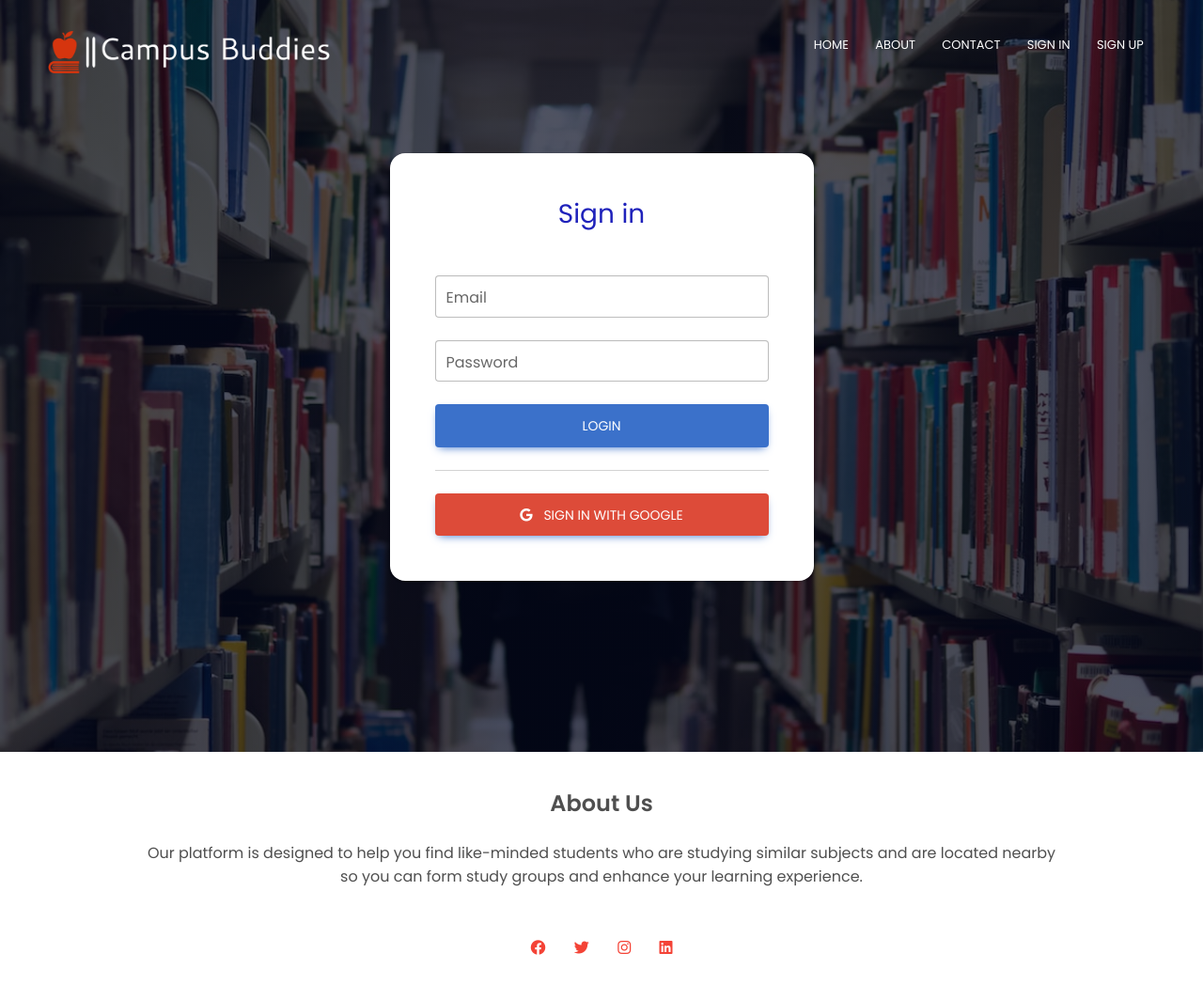
After one commit to captcrunchjr/StudyBuddy, a Flask app: page /signin in a window 1280 px wide. The commit adds this page. Shown: the whole page at 94% size. Run offline with Flask 3, Linux system fonts and the light colour scheme; some libraries are stand-ins or nearby versions.

Commit message:
OAuth, manual, and redirection fully implemented.

```diff
--- a/website/__init__.py
+++ b/website/__init__.py
@@ -14,7 +14,7 @@
 
     #database connection info
     username = 'root'
-    password = 'password'
+    password = 'admin'
     hostname = 'localhost'
     port = '3306'
     app.config['SQLALCHEMY_DATABASE_URI'] =\
--- a/website/auth.py
+++ b/website/auth.py
@@ -1,4 +1,4 @@
-from flask import Blueprint, render_template, flash, redirect, url_for, session
+from flask import Blueprint, render_template, flash, redirect, url_for, session, request
 from .models import User
 from . import db, oauth, GOOGLE_CLIENT_ID, CLIENT_SECRET
 
@@ -12,14 +12,28 @@
     client_kwargs={'scope': 'openid profile email'}
 )
 
+@auth.route('/signin', methods=['GET', 'POST'])
+def signin():
+    if request.method == 'POST':
+        email = request.form.get('email')
+        password = request.form.get('password')
+
+        user = User.query.filter_by(email=email).first()
+        if user:
+            # if check_password_hash(user.password, password):
+            if user.password == password:
+                 flash('Logged in successfully!', category='success')
+                 return redirect('userprofile')
+            else:
+                flash('Incorrect Password', category='error')
+        else:
+            flash(' Email doesn\'t exist', category='error')
+    return render_template("signin.html", boolen=True)
+
 @auth.route('/login_google')
-def login():
+def login_google():
     redirect_uri = url_for('auth.authorize', _external=True)
     return oauth.google.authorize_redirect(redirect_uri)
-
-@auth.route('/signup')
-def sign_up():
-    return render_template('signup.html')
 
 @auth.route('/signup_google')
 def sign_up_google():
@@ -35,6 +49,7 @@
     print(resp)
     session['name'] = resp['name']
     session['email'] = resp['email']
+    session['obool'] = True
     return redirect('userprofile')
 
 @auth.route('/logout')
@@ -45,9 +60,45 @@
 def userprofile():
     name = session['name']
     email = session['email']
+    oauth = session['obool']
     user = User.query.filter_by(email=email).first()
     if not user:
-        newUser = User(email=email, name=name)
+        newUser = User(email=email, name=name, oauth=oauth)
         db.session.add(newUser)
         db.session.commit()
     return f'Hello {name}, email: {email}!'
+
+@auth.route('/signup', methods=['GET', 'POST'])
+def signup():
+    if request.method == 'POST':
+        email = request.form.get('email')
+        fname = request.form.get('fname')
+        lname = request.form.get('lname')
+        password1 = request.form.get('password1')
+        password2 = request.form.get('password2')
+        name = fname + " " + lname
+
+        user = User.query.filter_by(email=email).first()
+
+        if user:
+            flash('Email already exists', category='error')
+        elif len(email) < 4:
+            flash('Email must be valid.', category='error')
+        elif len(name) < 3:
+            flash('First Name must be more than two characters.', category='error')
+        elif password1 != password2:
+            flash('Your passwords don\'t match.', category='error')
+        elif len(password1) < 7:
+            flash('Password must be at least 7 characters.', category='error')
+        else:
+            #add user
+            newUser = User(email=email, name=name, password=password1, oauth=False)
+            db.session.add(newUser)
+            db.session.commit()
+            session['name'] = name
+            session['email'] = email
+            flash('Account Created', category='success')
+
+            return redirect('userprofile')
+
+    return render_template("signup.html")
--- a/website/static/style/style.css
+++ b/website/static/style/style.css
@@ -11,6 +11,7 @@
     background-size: cover;
     position: relative;
     overflow: hidden;
+
 }
 
 nav{
@@ -198,6 +199,7 @@
     border-bottom-left-radius: 5%;
     border-top-right-radius: 5%;
     border-bottom-right-radius: 5%;
+    margin-left: 70px;
   }
 
   .section-1 .row .col-md-6:last-child {
@@ -215,6 +217,8 @@
     box-shadow: 0px 25px 42px rgba(0, 0, 0, 0.2);
     font-family: var(--Rubik);
     z-index: 1;
+    margin-right: 60px;
+    margin-top: 70px;
   }
 
   .section-1 .row .col-md-6 .panel h1 {
@@ -501,93 +505,19 @@
     position: relative;
 }
 
-.form-box{
-    width: 90%;
-    max-width: 450px;
-    position: absolute;
-    top: 50%;
-    left: 50%;
-    transform: translate(-50%,-50%);
-    background: #fff;
-    padding: 50px 60px 50px;
-    text-align: center;
-}
 
-.form-box h1{
-        font-size: 30px;
-        margin-bottom: 60px;
-        color: #3c00a0;
-        position: relative;
-
-}
-   .form-box h1::after{
-        content: '';
-        width: 30px;
-        height: 4px;
-        border-radius: 3px;
-        background: #3c00a0;
-        position: absolute;
-        bottom: -12px;
-        left: 50%;
-        transform: translateX();
-}
-.Input-field{
-background: #eaeaea;
-margin: 15px 0;
-border-radius: 3px;
-display: flex;
-align-items: center;
-max-height: 65;
-transition: max-height 0.5s;
-overflow: hidden;
+.vh-100{
+    margin-top: -120px;
 
 }
 
-input{
-width: 100%;
-background: transparent;
-border: 0;
-outline: 0;
-padding: 18px 15px;
+/*--------------Sign In ---------------*/
+
+.signup{
+    height: 100vh;
+    width: 100%;
+    background-image: linear-gradient(rgba(4,9,30,0.7),rgba(4,9,30,0.7)),url(../images/bkg.jpeg);
+    background-position: center;
+    background-size: cover;
+    position: relative;
 }
-
-.Input-field i{
-    margin-left: 15px;
-    color:#999;
-}
-
-form p{
-    text-align: left;
-    font-size: 13px;
-}
-
-form p a{
-    text-decoration: none;
-    color: #3c00a0;
-}
-
-.btn-field {
-    width: 100%;
-    display: flex;
-    justify-content: space-between;
-}
-.btn-field button{
-     flex-basis: 48%;
-     background: #3c00a0;
-     color: #fff;
-     height: 40px;
-     border-radius: 20px;
-     border: 0;
-     outline: 0;
-     cursor: pointer;
-     transition: background 1s;
-}
-
-.input-group{
-    height: 280px;
-}
-
-.btn-field button.disable{
-    background-color: #eaeaea;
-    color: #555;
-}
--- a/website/templates/base.html
+++ b/website/templates/base.html
@@ -6,8 +6,29 @@
         <link href="https://fonts.googleapis.com/css?family=Poppins:100,200,300,400,600,700&display=swap" rel="stylesheet">
         <link rel="stylesheet" href="https://stackpath.bootstrapcdn.com/font-awesome/4.7.0/css/font-awesome.min.css">
         <script src="https://kit.fontawesome.com/893afb73a4.js" crossorigin="anonymous"></script>
+        <!-- Font Awesome -->
+        <link href="https://cdnjs.cloudflare.com/ajax/libs/font-awesome/6.0.0/css/all.min.css" rel="stylesheet"/>
+        <!-- Google Fonts -->
+        <link href="https://fonts.googleapis.com/css?family=Roboto:300,400,500,700&display=swap" rel="stylesheet"/>
+        <!-- MDB -->
+        <link href="https://cdnjs.cloudflare.com/ajax/libs/mdb-ui-kit/6.4.2/mdb.min.css" rel="stylesheet"/>
     </head>
     <body>
+        {% with messages = get_flashed_messages(with_categories=true) %}
+        {% if messages %}
+            {% for category, message in messages %}
+            {% if category == 'error' %}
+                <div class="alert alert-danger alert-dismissable fade show">
+                    {{message}}
+                </div>
+            {% else %}
+                <div class="alert alert-success alert-dismissable fade show">
+                    {{message}}
+                </div>
+            {% endif %}
+            {% endfor %}
+        {% endif %}
+        {% endwith %}
 
         {% block container %}
         {% endblock %}
@@ -39,5 +60,7 @@
                 navLinks.style.right = "-200px";
             }
         </script>
+        <!-- MDB -->
+        <script type="text/javascript" src="https://cdnjs.cloudflare.com/ajax/libs/mdb-ui-kit/6.4.2/mdb.min.js"></script>
     </body>
 </html>
--- a/website/templates/nav.html
+++ b/website/templates/nav.html
@@ -6,6 +6,7 @@
             <li><a href="./">HOME</a></li>
             <li><a href="./about">ABOUT</a></li>
             <li><a href="./contact">CONTACT</a></li>
+            <li><a href="./signin">SIGN IN</a></li>
             <li><a href="./signup">SIGN UP</a></li>
         </ul>
     </div>
--- /dev/null
+++ b/website/templates/signin.html
@@ -0,0 +1,40 @@
+{% extends "base.html" %}
+{% block container %}
+
+<section class="signin">
+{% include "nav.html" %}
+
+<section class="vh-100">
+  <div class="container py-5 h-100">
+    <div class="row d-flex justify-content-center align-items-center h-100">
+      <div class="col-12 col-md-8 col-lg-6 col-xl-5">
+        <div class="card shadow-2-strong" style="border-radius: 1rem;">
+          <div class="card-body p-5 text-center">
+
+            <h3 class="mb-5">Sign in</h3>
+
+            <div class="form-outline mb-4">
+              <input type="email" id="typeEmailX-2" class="form-control form-control-lg" />
+              <label class="form-label" for="typeEmailX-2">Email</label>
+            </div>
+
+            <div class="form-outline mb-4">
+              <input type="password" id="typePasswordX-2" class="form-control form-control-lg" />
+              <label class="form-label" for="typePasswordX-2">Password</label>
+            </div>
+
+            <button class="btn btn-primary btn-lg btn-block" type="submit">Login</button>
+
+            <hr class="my-4">
+
+            <a class="googlebtn" href="./login_google"><button class="btn btn-lg btn-block btn-primary" style="background-color: #dd4b39;"
+              type="submit"><i class="fab fa-google me-2"></i> Sign in with google</button></a>
+
+          </div>
+        </div>
+      </div>
+    </div>
+  </div>
+</section>
+
+{% endblock %}
```
Also changed, not shown: website/templates/signup.html (+58 -46 lines), website/templates/signup_old.html (added, +61 -0 lines), website/templates/login_google.html (renamed from website/templates/logingoogle.html).
